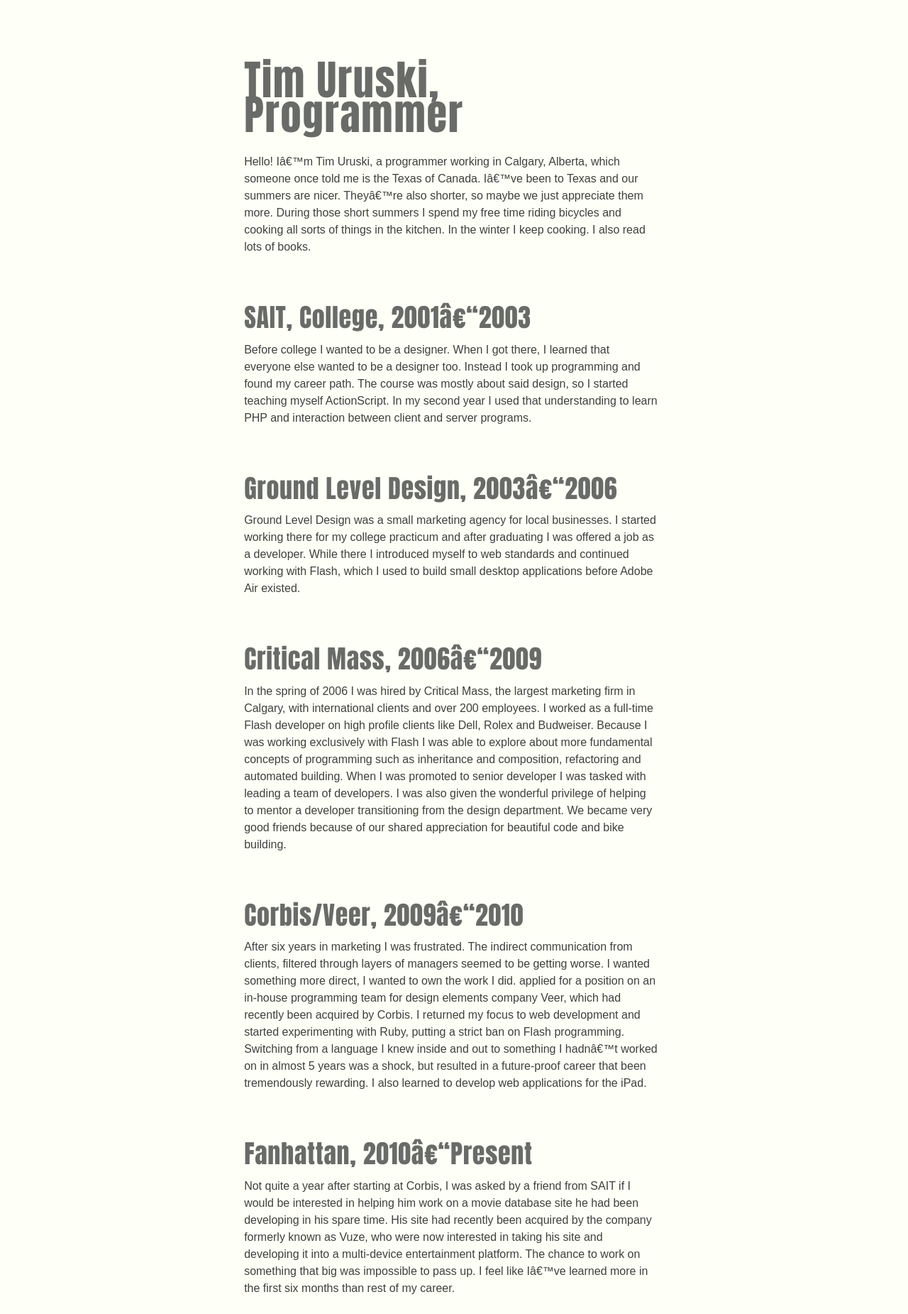
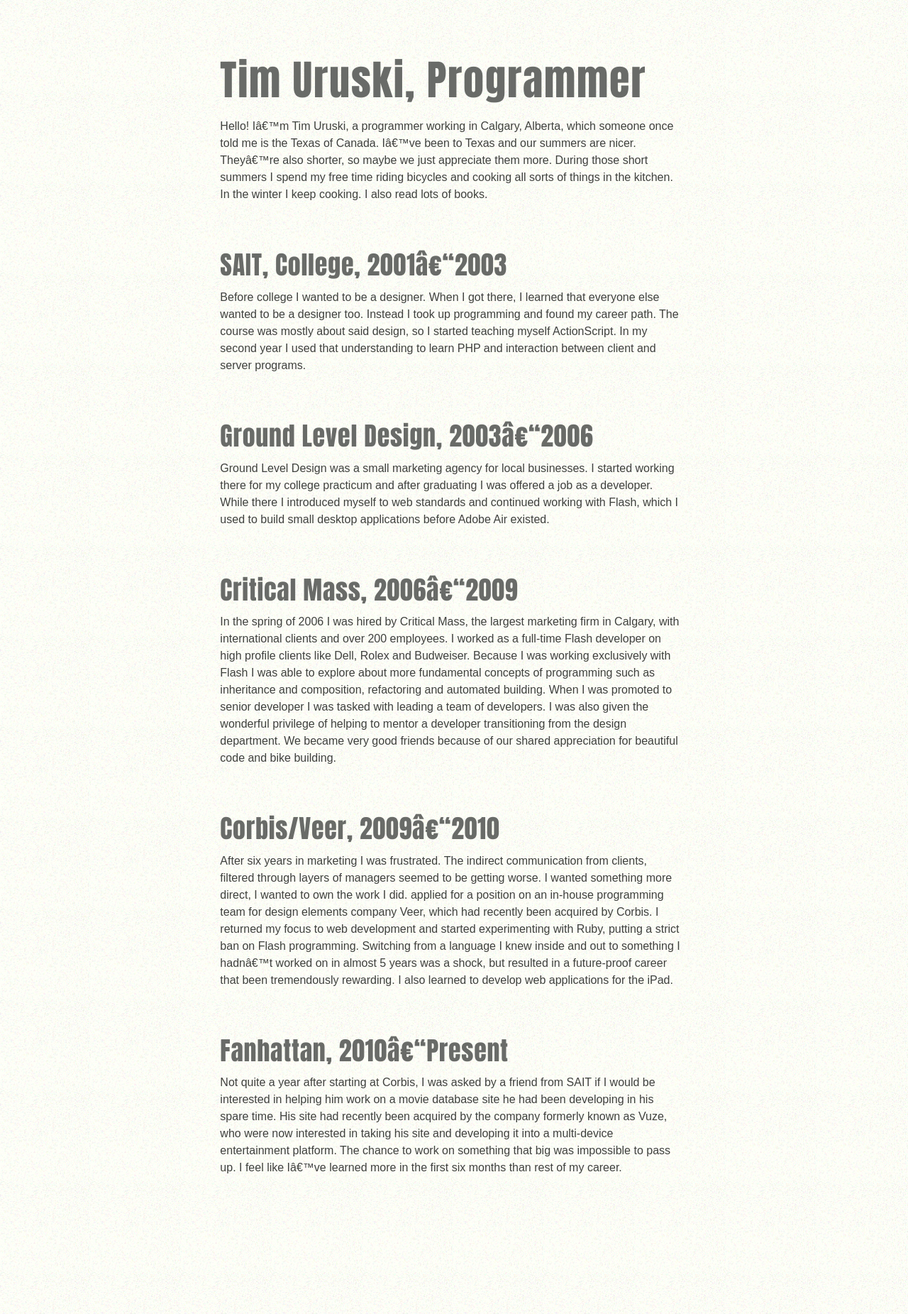
Before and after one commit to timuruski/timuruski.github.io, a Jekyll site: the page built from index.markdown, in a window 1280 px wide. Shown: the whole page at 71% size. Built offline with Jekyll 4.4.1, drawn with Linux system fonts in a browser that asks for light colours.

Commit message:
Moving styles around, adding background.

```diff
--- a/_layouts/default.html
+++ b/_layouts/default.html
@@ -4,8 +4,8 @@
 		<title>Timothy Uruski, {{ page.title }}</title>
 		<script type="text/javascript" src="http://use.typekit.com/xvu5eqs.js"></script>
 		<script type="text/javascript">try{Typekit.load();}catch(e){}</script>
-		<link rel="stylesheet" href="/styles/reset.css" type="text/css" media="screen" title="no title" charset="utf-8">
-		<link rel="stylesheet" href="/styles/main.css" type="text/css" media="screen" title="no title" charset="utf-8">	</head>
+		<link rel="stylesheet" href="/css/reset.css" type="text/css" media="screen" title="no title" charset="utf-8">
+		<link rel="stylesheet" href="/css/main.css" type="text/css" media="screen" title="no title" charset="utf-8">	</head>
 	<body>
 		<div id="container">
 			{{ content }}
--- a/styles/main.css
+++ b/css/main.css
@@ -2,10 +2,10 @@
 	font-family: sans-serif;
 	font-size: 100%;
 	line-height: 1.5em;
-	background: rgb(254, 255, 247) url(/images/bg.png);
+	background: rgb(254, 255, 247) url(/img/bg.png);
 	color: rgb(63, 64, 62);
 }
-#container { margin: 0 auto; padding: 0 20px; max-width: 70ex; min-width: 35ex; }
+#container { margin: 0 auto; padding: 0 20px; max-width: 78ex; min-width: 35ex; }
 h1 { font-family: 'sommet-1', 'sommet-2', 'Impact', sans-serif; font-size: 3.65em; font-weight: 900; margin: 1.5em 0 0.5em; letter-spacing: 0.03em; line-height: 0.85em; }
 h2 { font-family: 'sommet-1', 'sommet-2', 'Impact', sans-serif; font-size: 2.25em; font-weight: 700; margin: 2.0em 0 0.5em; letter-spacing: 0.02em; line-height: 0.85em; }
 p { font-family: 'gesta-1', 'gesta-2', sans-serif; font-size: 1.0em; font-weight: 200; margin: 0 0.5em 1.5em 0; text-align: left; }
```
Also changed, not shown: css/reset.css (renamed from styles/reset.css), img/bg.png (added).
